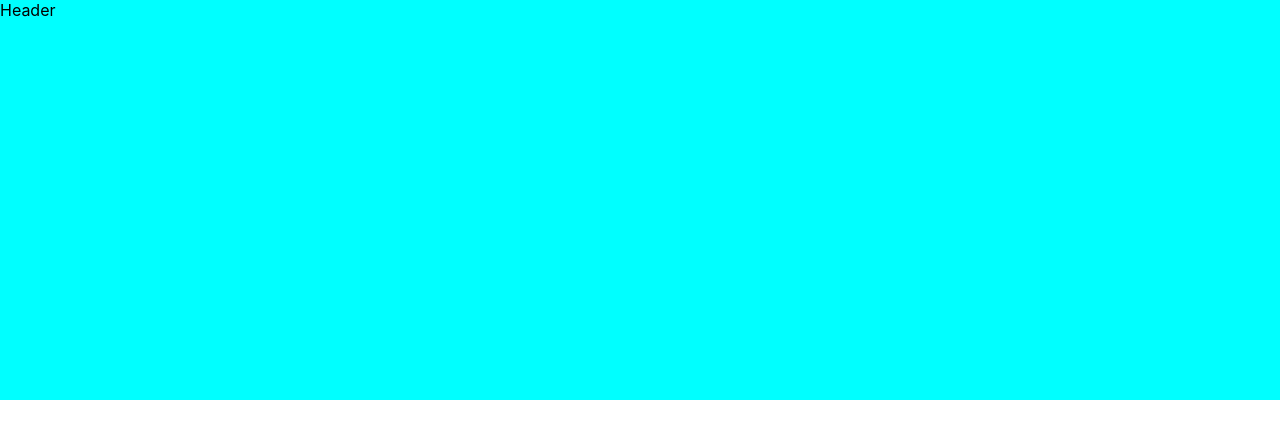
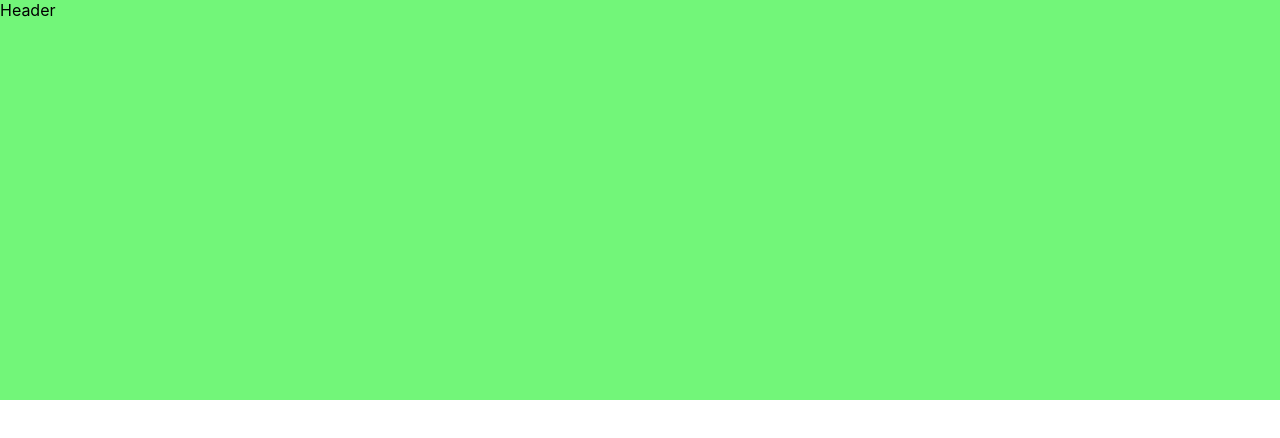
Before and after one commit to Julu1994/Portfolio-webpage, a React (Create React App) app: page / in a window 1280 px wide. Shown: the top 438 px of the page. Built offline with nearby package versions, Linux system fonts and the light colour scheme.

Commit message:
made pages

```diff
--- a/src/App.js
+++ b/src/App.js
@@ -1,5 +1,5 @@
 import "./App.css";
-import Home from "./Pages/home";
+import Home from "./Pages/Home/home";
 
 function App() {
     return (
--- /dev/null
+++ b/src/Pages/Home/home.js
@@ -0,0 +1,36 @@
+import "./home.scss";
+import React from "react";
+import ProjectPage from "../projectPage";
+import SkillPage from "../skillPage";
+
+const Home = () => {
+    console.log(window.innerHeight);
+    const [bg, setBg] = React.useState("header-profile");
+    const handleScroll = (event) => {
+        // console.log("scrollTop: ", event.currentTarget.scrollTop);
+        // console.log("offsetHeight: ", event.currentTarget.offsetHeight);
+
+        if (event.currentTarget.scrollTop < 450) {
+            setBg("header-profile bg-green");
+        }
+
+        if (event.currentTarget.scrollTop > 450) {
+            setBg("header-profile bg-yellow");
+        }
+        if (event.currentTarget.scrollTop > 1300) {
+            setBg("header-profile bg-pink");
+        }
+    };
+    return (
+        <div className="home" onScroll={handleScroll}>
+            <div className="header">
+                Header
+                <div className={bg}></div>
+            </div>
+            <ProjectPage />
+            <SkillPage />
+        </div>
+    );
+};
+
+export default Home;
--- /dev/null
+++ b/src/Pages/Home/home.scss
@@ -0,0 +1,35 @@
+.home {
+    scroll-snap-type: y mandatory;
+    overflow-y: scroll;
+    height: 100vh;
+}
+
+.header {
+    width: 100%;
+    height: 100vh;
+    scroll-snap-align: start;
+
+    &-profile {
+        width: 100%;
+        height: 50vh;
+        top: 0;
+        left: 0;
+        position: fixed;
+        background-color: rgb(114, 246, 121);
+        z-index: -100;
+        transition: 1s;
+    }
+}
+
+
+.bg-green {
+    background-color: rgb(114, 246, 121);
+}
+
+.bg-yellow {
+    background-color: rgb(240, 247, 98);
+}
+
+.bg-pink {
+    background-color: rgb(247, 111, 186);
+}
--- a/src/Pages/home.js
+++ /dev/null
@@ -1,20 +0,0 @@
-import "./home.scss";
-import React from "react";
-
-const Home = () => {
-    return (
-        <div className="home">
-            <div className="header">
-                Header
-                <div className="header-profile"></div>
-            </div>
-            <div className="projects">
-                Projects
-                <div className="projects-item"></div>
-            </div>
-            <div className="skills">Skills</div>
-        </div>
-    );
-};
-
-export default Home;
--- a/src/Pages/home.scss
+++ /dev/null
@@ -1,56 +0,0 @@
-.home {
-    scroll-snap-type: y mandatory;
-    overflow-y: scroll;
-    height: 100vh;
-}
-
-.header {
-    width: 100%;
-    height: 100vh;
-    scroll-snap-align: start;
-
-    &-profile {
-        width: 100%;
-        height: 50vh;
-        background-color: aqua;
-        top: 0;
-        left: 0;
-        position: fixed;
-        z-index: -100;
-    }
-
-    &-profileR {
-        width: 100%;
-        height: 50vh;
-        background-color: aqua;
-        top: 0;
-        left: 0;
-        position: fixed;
-        z-index: -100;
-    }
-}
-
-.projects {
-    width: 100%;
-    height: 100vh;
-    scroll-snap-align: start;
-    position: relative;
-
-    &-item {
-        width: 100%;
-        height: 50vh;
-        bottom: 0;
-        left: 0;
-        position: absolute;
-        z-index: -200;
-        background-color: rgb(92, 243, 152);
-
-    }
-}
-
-.skills {
-    width: 100%;
-    height: 100vh;
-    z-index: 500;
-    scroll-snap-align: start;
-}
--- /dev/null
+++ b/src/Pages/projectPage.js
@@ -0,0 +1,13 @@
+import "./projectPage.scss";
+import React from "react";
+
+const ProjectPage = () => {
+    return (
+        <div className="projects">
+            Projects
+            <div className="projects-item"></div>
+        </div>
+    );
+};
+
+export default ProjectPage;
--- /dev/null
+++ b/src/Pages/projectPage.scss
@@ -0,0 +1,17 @@
+.projects {
+    width: 100%;
+    height: 100vh;
+    scroll-snap-align: start;
+    position: relative;
+
+    &-item {
+        width: 100%;
+        height: 50vh;
+        bottom: 0;
+        left: 0;
+        position: absolute;
+        z-index: -200;
+
+
+    }
+}
--- /dev/null
+++ b/src/Pages/skillPage.js
@@ -0,0 +1,13 @@
+import "./skillPage.scss";
+import React from "react";
+
+const SkillPage = () => {
+    return (
+        <div className="skills">
+            Skills
+            <div className="skills-item"></div>
+        </div>
+    );
+};
+
+export default SkillPage;
--- /dev/null
+++ b/src/Pages/skillPage.scss
@@ -0,0 +1,18 @@
+.skills {
+    width: 100%;
+    height: 100vh;
+    z-index: 500;
+    scroll-snap-align: start;
+    position: relative;
+
+    &-item {
+        width: 100%;
+        height: 50vh;
+        bottom: 0;
+        left: 0;
+        position: absolute;
+        z-index: -200;
+
+
+    }
+}
```
